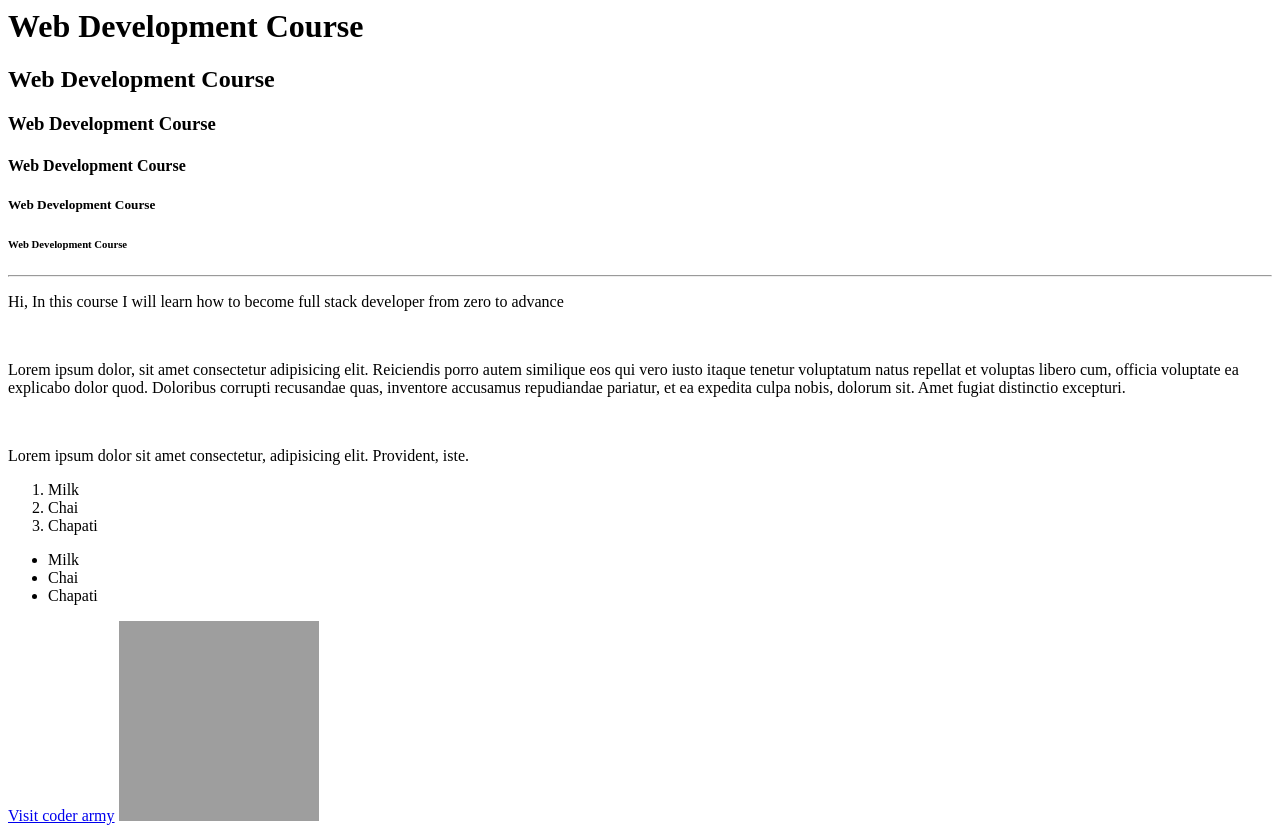
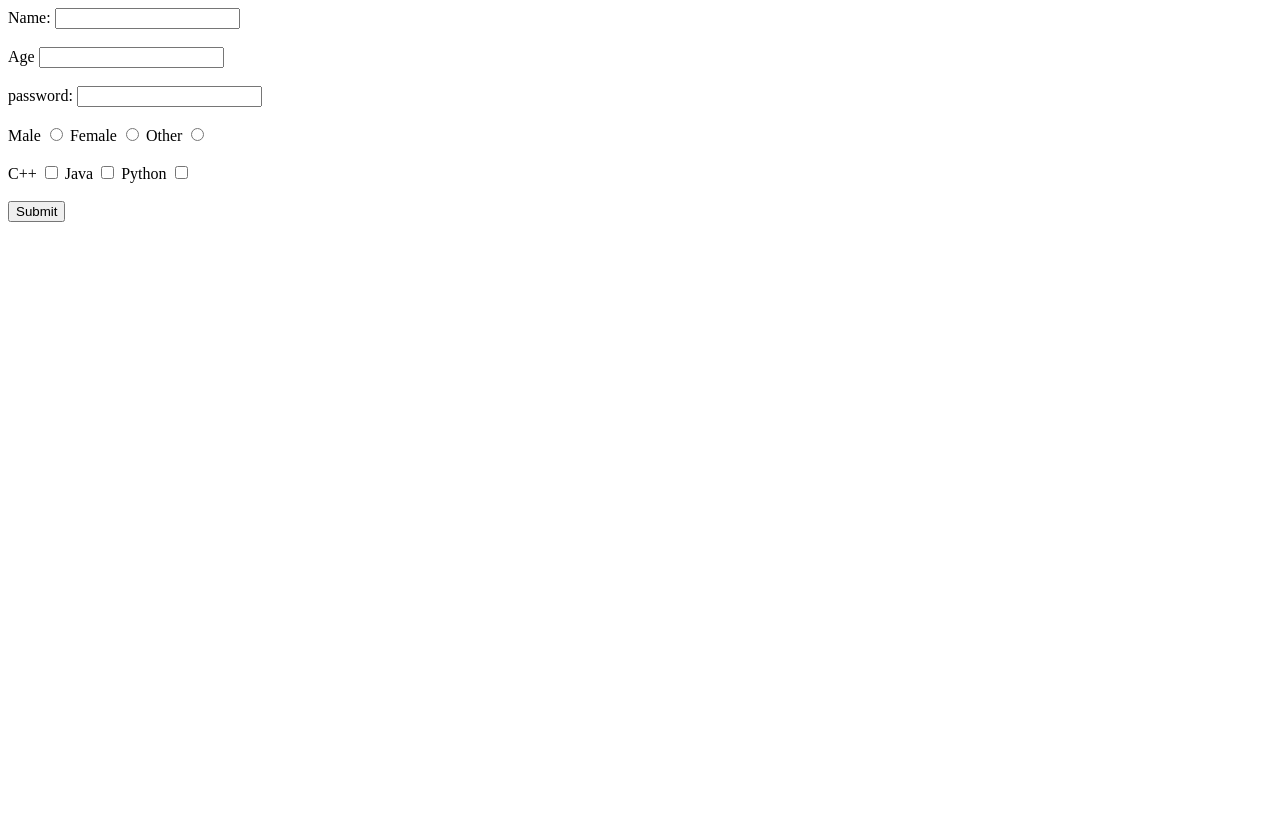
Before and after one commit to snehagulagond/webdevelopment_project, a plain HTML site: page index.html in a window 1280 px wide. After the commit the page ends 800 px from the top, so only its background shows below. Drawn offline with Linux system fonts and the light colour scheme; grey boxes are pictures that could not be loaded.

Commit message:
Add files via upload

```diff
--- a/index.html
+++ b/index.html
@@ -1,28 +1,42 @@
+<!DOCTYPE html>
+<html lang="en">
+<head>
+    <meta charset="UTF-8">
+    <meta name="viewport" content="width=device-width, initial-scale=1.0">
+    <title>Document</title>
+</head>
+<body>
+    <form>
+        <label>Name:</label>
+        <input type="text">
+        <br><br>
+        <label >Age</label>
+        <input type="number">
+        <br><br>
+        <label>password:</label>
+        <input type="password">
 
-<h1>Web Development Course</h1>
-<h2>Web Development Course</h2>
-<h3>Web Development Course</h3>
-<h4>Web Development Course</h4>
-<h5>Web Development Course</h5>
-<h6>Web Development Course</h6>
-<hr>
-<p>Hi, In this course I will learn how to become full stack developer from zero to advance</p>
-<br>
-<p>Lorem ipsum dolor, sit amet consectetur adipisicing elit. Reiciendis porro autem similique eos qui vero iusto itaque tenetur voluptatum natus repellat et voluptas libero cum, officia voluptate ea explicabo dolor quod. Doloribus corrupti recusandae quas, inventore accusamus repudiandae pariatur, et ea expedita culpa nobis, dolorum sit. Amet fugiat distinctio excepturi.</p>
-<br>
-<p>Lorem ipsum dolor sit amet consectetur, adipisicing elit. Provident, iste.</p>
-<ol>
-    <li>Milk</li>
-    <li>Chai</li>
-    <li>Chapati</li>
-</ol>
-<ul>
-    <li>Milk</li>
-    <li>Chai</li>
-    <li>Chapati</li>
-</ul>
 
-<!--anchor tag-->
-<a href="https://coderarmy.in/" target="_blank">Visit coder army</a>
-<!-- image tag -->
-    <img src="https://images.pexels.com/photos/1996333/pexels-photo-1996333.jpeg" height="200px" width="200px">
+        <br><br>
+        <label for="male">Male</label>
+        <input type="radio" name="gender" id="male">
+
+        <label for="female">Female</label>
+        <input type="radio"name="gender" id="female">
+        <label>Other</label>
+        <input type="radio"name="gender">
+        <br><br>
+        <label for="C++">C++</label>
+        <input type="checkbox" name="subject" id="C++" value="C++">
+
+        <label for="Java">Java</label>
+        <input type="checkbox" name="subject" id="Java" value="Java">
+        <label for="Python">Python</label>
+        <input type="checkbox" name="subject" id="Python" value="Python">
+
+        <br><br>
+
+        <input type="submit">
+    </form>
+</body>
+</html>
```
